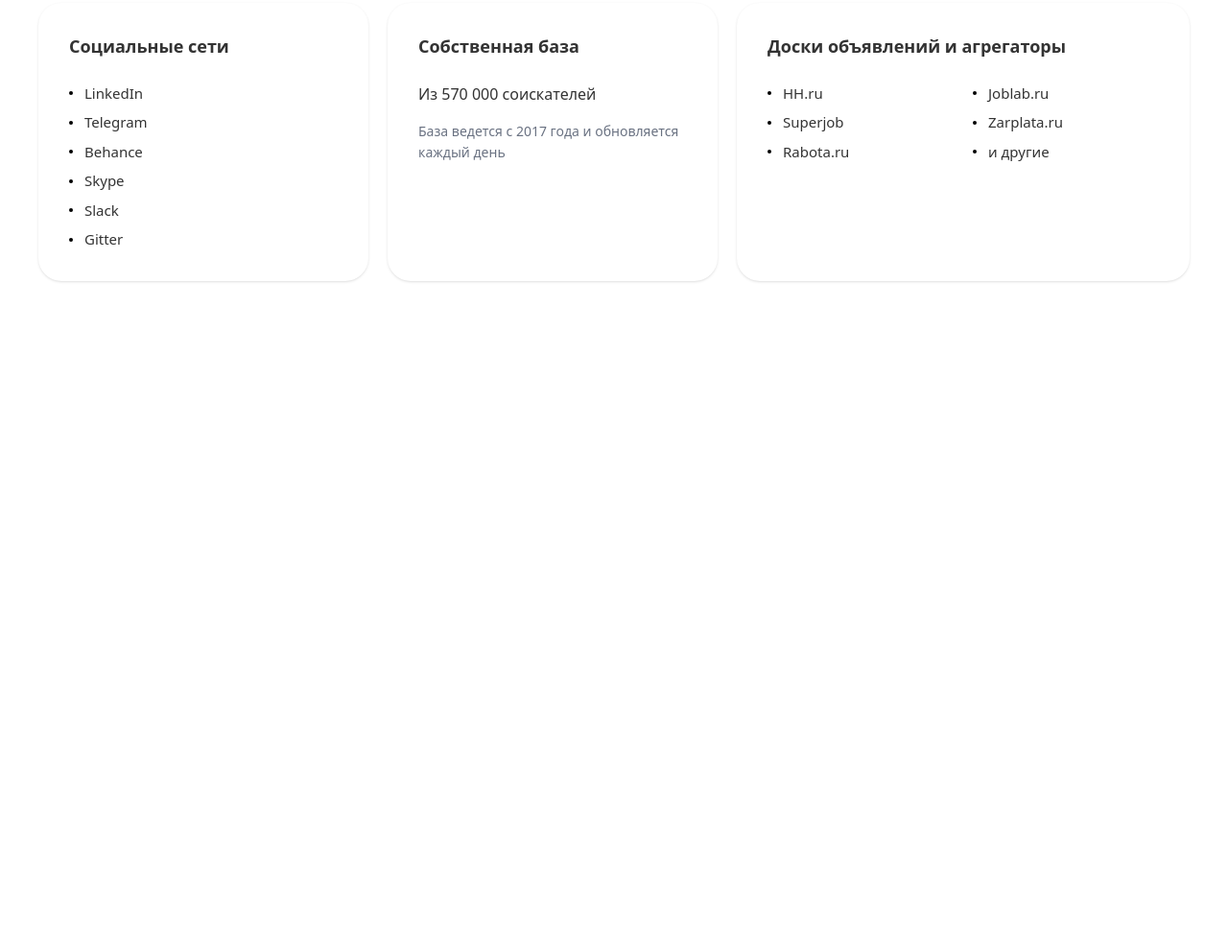
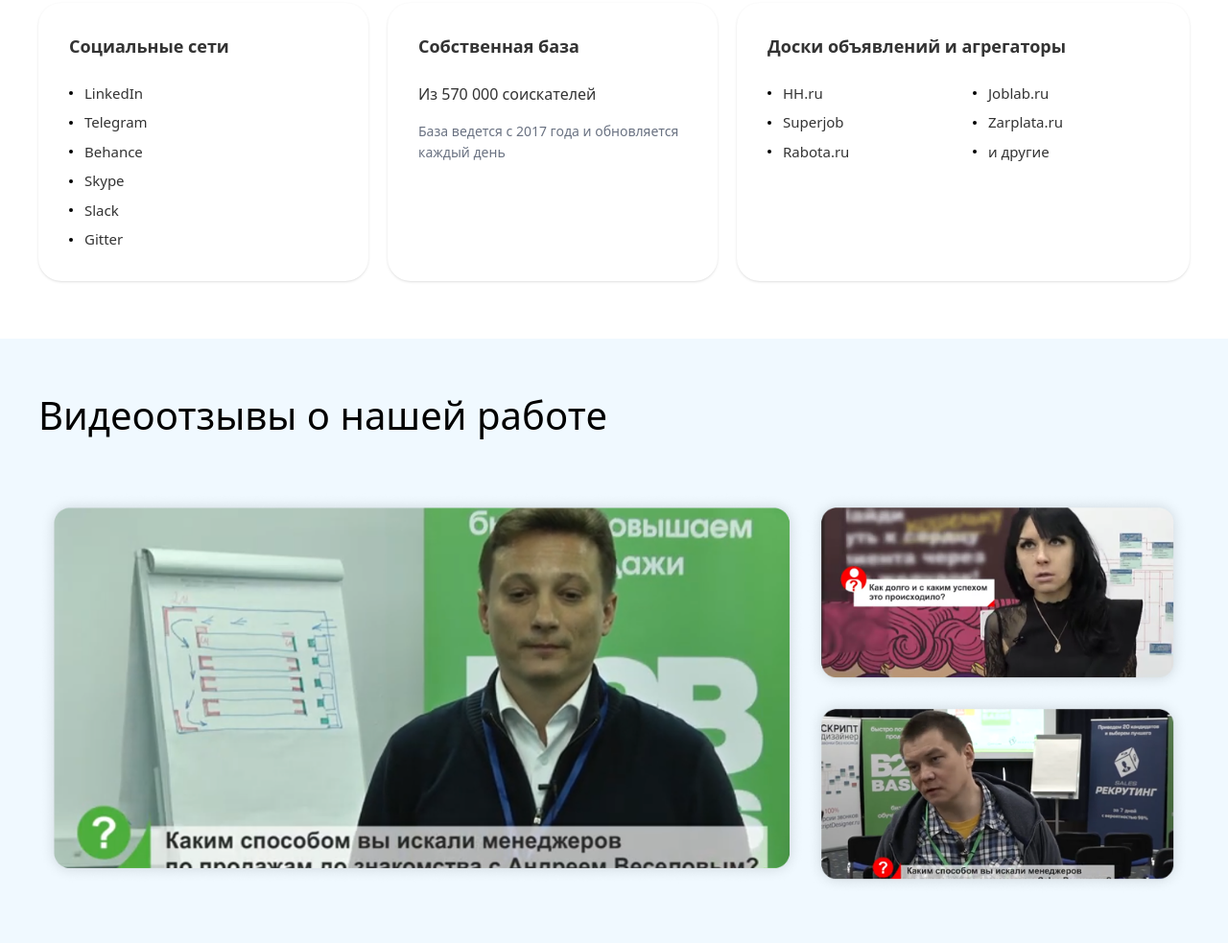
Before and after one commit to rxmnw/examen2-2, a website: page index.html in a window 1280 px wide. Shown: the part 5838-6821 px from the top of the page at 96% size. Before the commit the page ends 6191 px from the top, so only its background shows below. Drawn offline with Linux system fonts and the light colour scheme.

Commit message:
section8

```diff
--- a/index.html
+++ b/index.html
@@ -932,7 +932,28 @@
 </section>
 
 
+<div class="bg-[#F0F9FF]">
 
+    <section class="max-w-300 m-auto flex flex-col lg:p-[50px_0px] p-[50px_20px] gap-[50px]">
+
+        <h1 class="font-medium text-[40px]">Видеоотзывы о нашей работе</h1>
+
+        <div class="flex flex-col lg:flex-row lg:justify-between lg:items-start">
+
+            <img class="lg:w-[800px]" src="./src/Rectangle3.png" alt="">
+
+            <div class="flex flex-col ">
+
+                <img src="./src/Rectangle4.png" alt="">
+
+                <img src="./src/Rectangle5.png" alt="">
+
+            </div>
+
+        </div>
+
+    </section>
+</div>
 
 
 
```
Also changed, not shown: src/Rectangle3.png (added), src/Rectangle4.png (added), src/Rectangle5.png (added), src/output.css.
